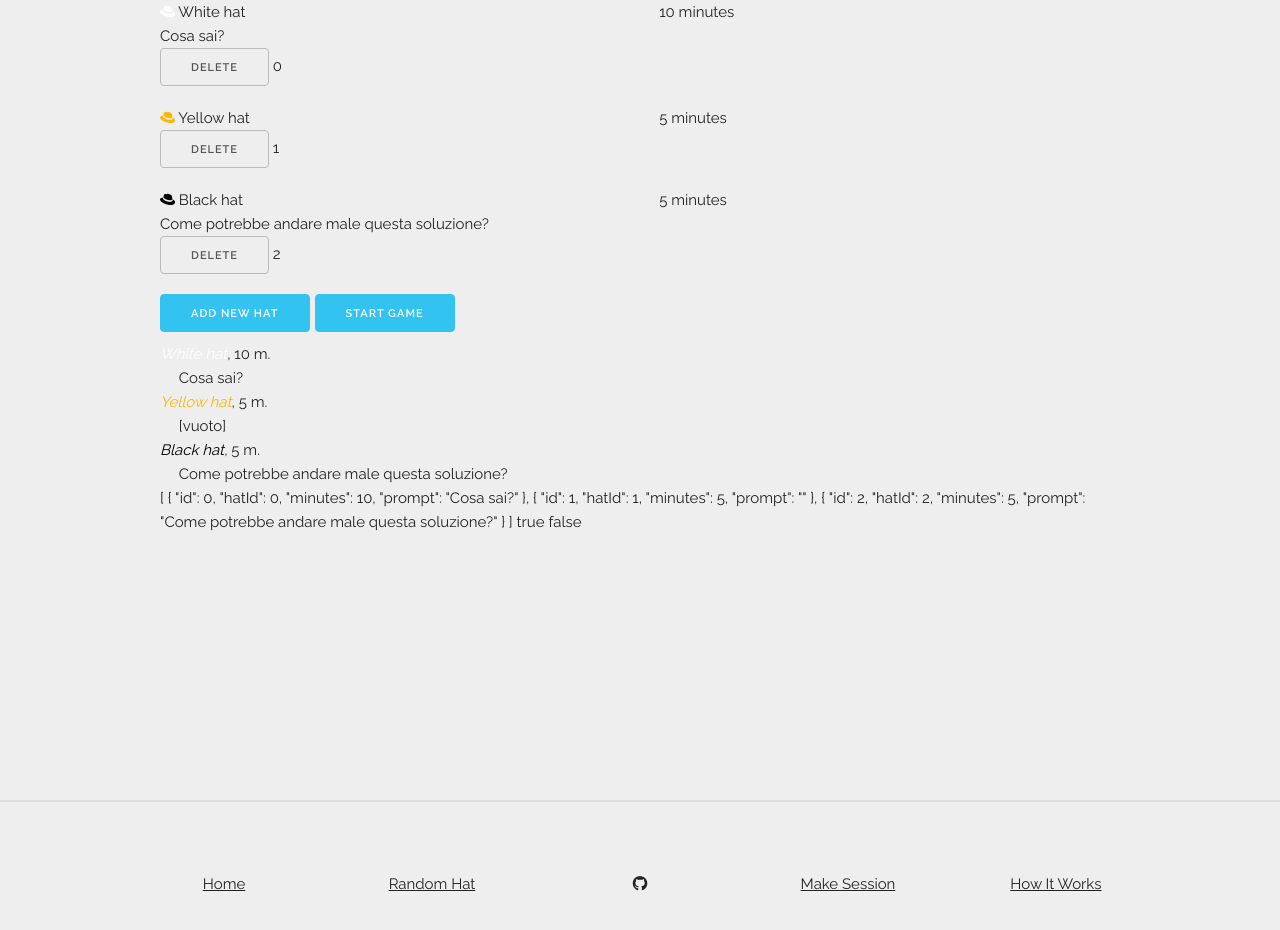
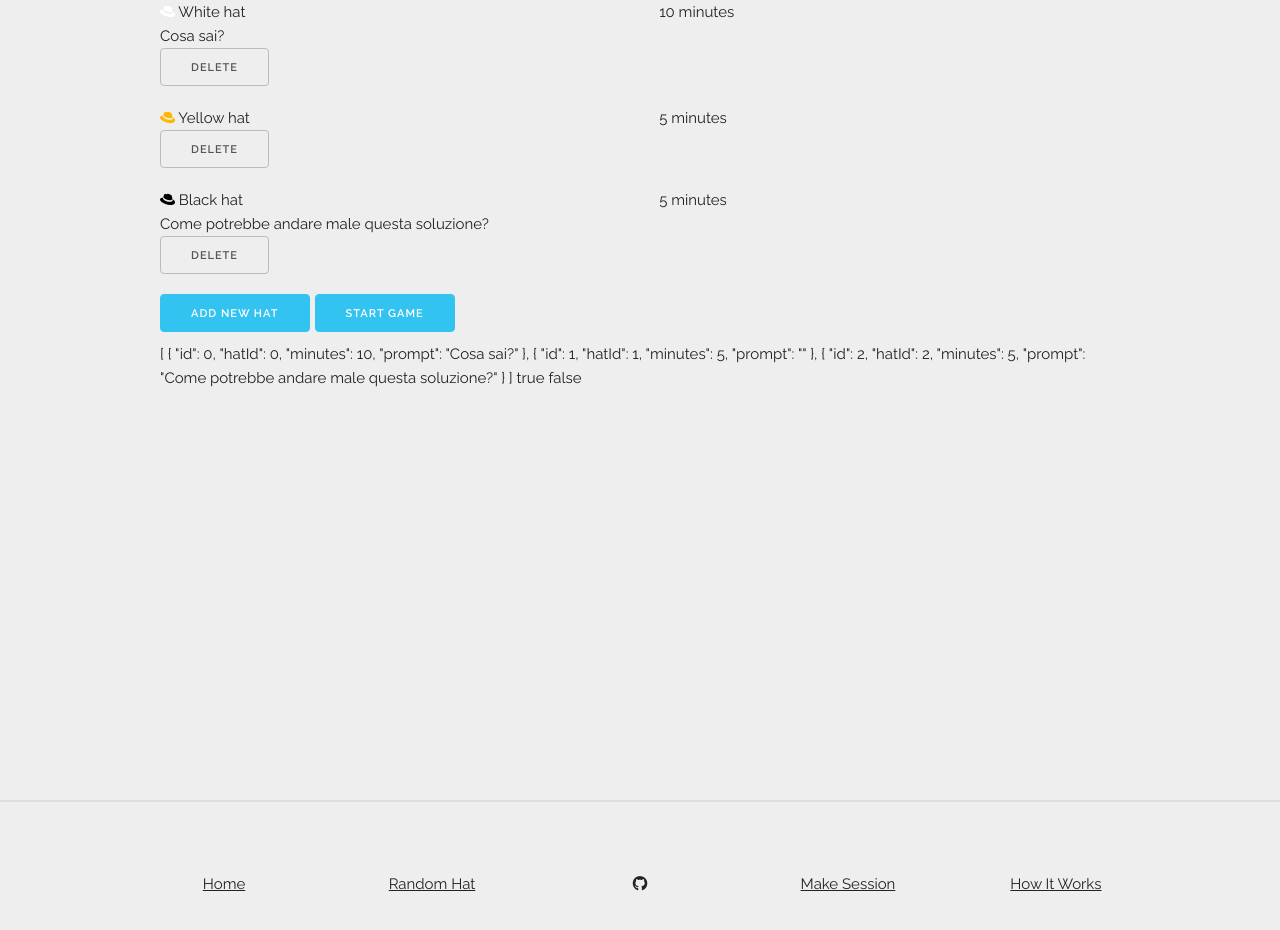
Before and after one commit to scamgi/hats, a Vue app: page /make-session in a window 1280 px wide. Shown: the top 930 px of the page. Built offline with nearby package versions, Linux system fonts and the light colour scheme.

Commit message:
v-show added

```diff
--- /dev/null
+++ b/src/components/SessionGame.vue
@@ -0,0 +1,11 @@
+<script lang="ts">
+import { defineComponent } from 'vue';
+
+export default defineComponent({
+  name: 'SessionGame'
+});
+</script>
+
+<template>
+  <p>ciao</p>
+</template>
--- a/src/components/SessionPlanner.vue
+++ b/src/components/SessionPlanner.vue
@@ -3,7 +3,7 @@ import SessionPlannerLine from "./SessionPlannerLine.vue";
 import SessionPlannerAddHat from "./SessionPlannerAddHat.vue";
 import type { SessionItem } from "@/assets/hatsList";
 import { defineComponent } from "vue";
-export default defineComponent ({
+export default defineComponent({
   name: "SessionPlanner",
   data() {
     return {
@@ -36,10 +36,16 @@ export default defineComponent ({
 </script>
 
 <template>
-  <div v-for="item in session">
-    <SessionPlannerLine :itemId="item.id" :hatId="item.hatId" :minutes="item.minutes" :prompt="item.prompt" @delete="deleteItem" />
+  <div>
+    <div v-for="item in session">
+      <SessionPlannerLine :itemId="item.id" :hatId="item.hatId" :minutes="item.minutes" :prompt="item.prompt"
+        @delete="deleteItem" />
+    </div>
+    <SessionPlannerAddHat v-show="showAddHatComponent" @add-session-item="addSessionItem"
+      @cancel="cancelNewItem" />
+    <button v-show="!showAddHatComponent" @click="toggleBtn"
+      class="button-primary">Add new hat</button>
+    <button v-show="!showAddHatComponent" style="margin-left: 5px;"
+      @click="$emit('done')" class="button-primary">Start game</button>
   </div>
-  <SessionPlannerAddHat :style="{display: showAddHatComponent ? 'block' : 'none'}" @add-session-item="addSessionItem" @cancel="cancelNewItem" />
-  <button :style="{display: showAddHatComponent ? 'none' : 'inline-block'}" @click="toggleBtn" class="button-primary">Add new hat</button>
-  <button :style="{display: showAddHatComponent ? 'none' : 'inline-block'}" style="margin-left: 5px;" @click="$emit('done')" class="button-primary">Start game</button>
 </template>
--- a/src/components/SessionPlannerLine.vue
+++ b/src/components/SessionPlannerLine.vue
@@ -28,7 +28,6 @@ export default defineComponent({
     </div>
     <div>{{ prompt }}</div>
     <button @click="$emit('delete', itemId)">Delete</button>
-    {{itemId}}
   </div>
 </template>
 
--- a/src/components/SessionReport.vue
+++ b/src/components/SessionReport.vue
@@ -8,7 +8,9 @@ export default {
 </script>
 
 <template>
-  <div v-for="item in session">
-    <SessionReportLine :item="item" />
+  <div>
+    <div v-for="item in session">
+      <SessionReportLine :item="item" />
+    </div>
   </div>
 </template>
--- a/src/views/MakeSessionView.vue
+++ b/src/views/MakeSessionView.vue
@@ -3,6 +3,7 @@ import SessionPlanner from "../components/SessionPlanner.vue";
 import SessionReport from "../components/SessionReport.vue";
 import type { SessionItem } from "@/assets/hatsList";
 import { defineComponent } from "vue";
+import SessionGame from "../components/SessionGame.vue";
 </script>
 
 <script lang="ts">
@@ -18,7 +19,7 @@ export default defineComponent({
   data() {
     return {
       session: [{id:0}],
-      showPlanner: true,
+      showPlanner: false,
       showGame: false,
       showReport: false
     }
@@ -69,14 +70,16 @@ export default defineComponent({
       },
     ];
     this.session = s;
+    this.showPlanner = true;
   }
 });
 </script>
 
 <template>
-  <SessionPlanner :session="session" @add-session-item="addSessionItem" @delete-session-item="deleteSessionItem"
-    @done="startGame" />
-  <SessionReport :session="session" />
+  <SessionPlanner :session="session" v-show="showPlanner"
+    @add-session-item="addSessionItem" @delete-session-item="deleteSessionItem" @done="startGame" />
+  <SessionGame v-show="showGame" />
+  <SessionReport v-show="showReport" :session="session" />
   {{session}}
   {{showPlanner}}
   {{showGame}}
```
